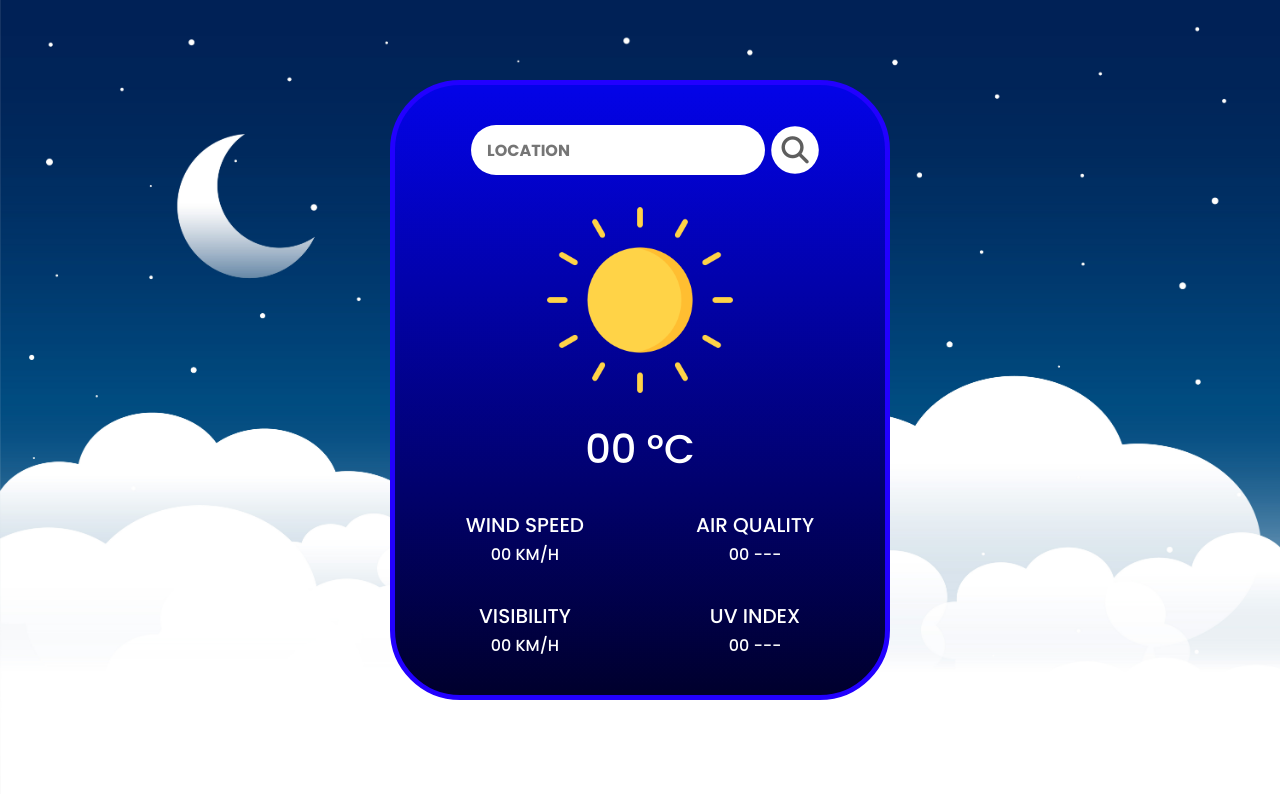
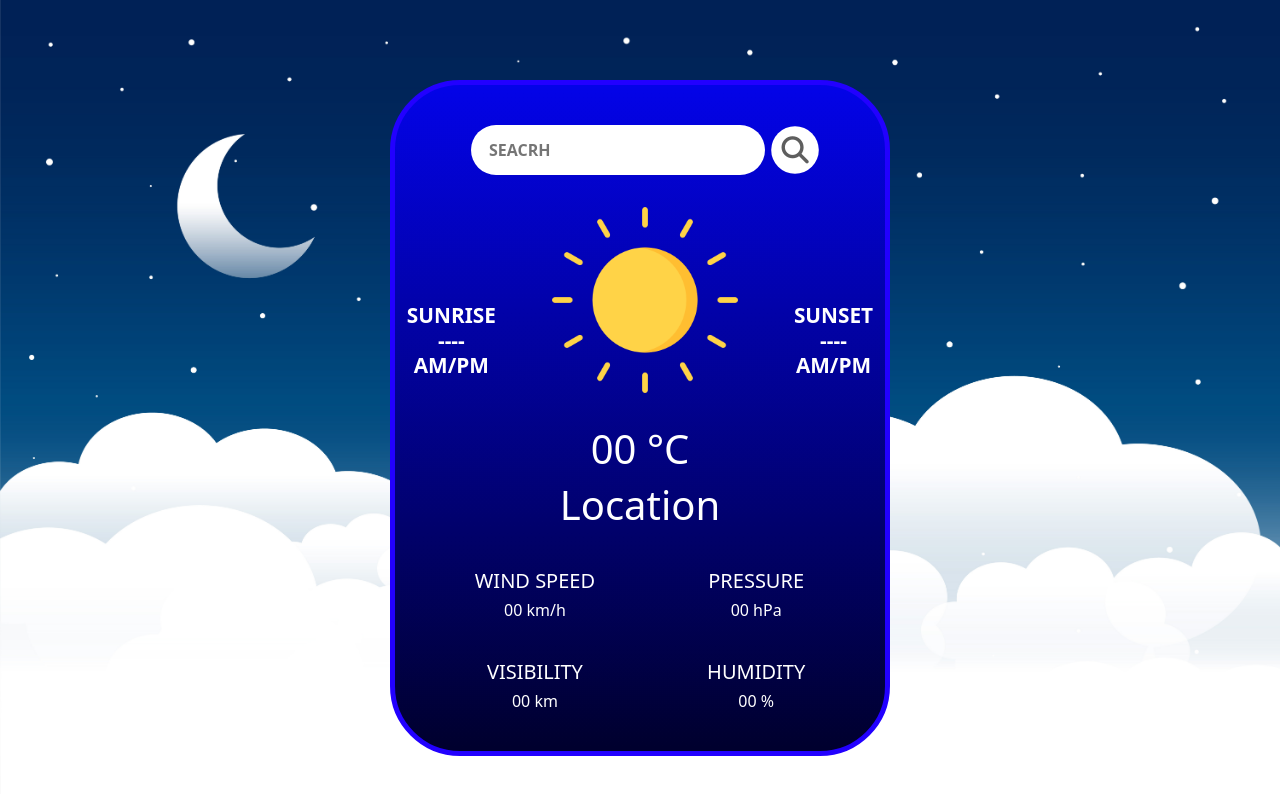
Before and after one commit to ashwinclarence/weather-app, a React (Create React App) app: page / in a window 1280 px wide. Shown: the top 794 px of the page. Built offline with nearby package versions, Linux system fonts and the light colour scheme.

Commit message:
all functionality completed

```diff
--- a/src/App.css
+++ b/src/App.css
@@ -4,11 +4,14 @@
   padding: 0;
   box-sizing: border-box;
   font-family: 'Poppins', sans-serif;
+
 }
 
 body {
   color: #ffffff;
-  background: linear-gradient(180deg, rgb(0, 115, 255), rgb(0, 38, 255));
+  /* background: linear-gradient(180deg, rgb(0, 115, 255), rgb(0, 38, 255)); */
   background-size: cover;
   background-repeat: no-repeat;
+  cursor: none;
+  transition: background-image 1s ease;
 }
--- a/src/App.js
+++ b/src/App.js
@@ -1,10 +1,9 @@
 import React from 'react'
-import './App.css'
+
 function App() {
-  let API_KEY="aa1710925314018ee0b5ee1619eda058";
   return (
-    <div className=''>
-      <h1>hello </h1>
+    <div>
+
     </div>
   )
 }
--- a/src/Components/WeatherApp/WeatherApp.css
+++ b/src/Components/WeatherApp/WeatherApp.css
@@ -1,4 +1,5 @@
 .weather-container{
+    background: linear-gradient(180deg,rgb(3, 3, 232),rgb(0, 0, 45));
     background-image: url(../images/bg3.jpg);
     background-size: cover;
     background-repeat: no-repeat;
@@ -15,6 +16,7 @@
     text-align: center;
     border-radius: 70px;
     overflow: hidden;
+    cursor: pointer;
 }
 .weather-box-header input{
     width: 60%;
@@ -43,6 +45,17 @@
     outline: none;
     border-radius: 50%;
 }
+.weather-box-content-img{
+    display: flex;
+    justify-content: center;
+    gap: 1.5rem;
+}
+.weather-box-content-img h3{
+    padding-top: 8rem;
+    font-size: 1.3rem;
+    text-transform: uppercase;
+    font-weight: 700;
+}
 .weather-box-content-img img{
     padding: 2rem;
     width: 250px;
@@ -60,7 +73,3 @@
     padding-top: 2rem;
     text-transform: uppercase;
 }
-.weather-box-content h6{
-
-    text-transform: uppercase;
-}
--- a/src/Components/WeatherApp/WeatherApp.js
+++ b/src/Components/WeatherApp/WeatherApp.js
@@ -1,36 +1,99 @@
-import React from 'react'
+import React, { useState } from 'react'
 import './WeatherApp.css'
+import morningbg from '../images/bg.jpg'
+import nightbg from '../images/bg3.jpg'
 import sunnyimg from '../images/sunny.png'
 import rain from '../images/rainy.png'
 import snow from '../images/snow.png'
 import cloudy from '../images/cloudy.png'
 import thunderrain from '../images/thunderrain.png'
 import partyclody from '../images/party cloudy.png'
+
+
+
 function WeatherApp() {
+  const [state, setState] = useState([])
+  const [error, setError] = useState(null);
+  let API_KEY = "aa1710925314018ee0b5ee1619eda058";
+  const search = async () => {
+    try {
+      const element = document.getElementsByClassName("weather-location-search");
+      if (element[0].value === "") {
+        return 0;
+      }
+      let url = `https://api.openweathermap.org/data/2.5/weather?q=${element[0].value}&units=Metric&appid=${API_KEY}`;
+      let response = await fetch(url);
+      if (!response.ok) {
+        throw new Error(`Failed to fetch data. Status: ${response.status}`);
+      }
+
+      let data = await response.json();
+
+
+      const sunriseTimestamp = data.sys.sunrise;
+      const sunsetTimestamp = data.sys.sunset;
+      const sunriseDate = new Date(sunriseTimestamp * 1000);
+      const sunsetDate = new Date(sunsetTimestamp * 1000);
+      const sunriseTime = sunriseDate.toLocaleTimeString();
+      const sunsetTime = sunsetDate.toLocaleTimeString();
+
+
+      const temperature = document.getElementsByClassName("temperature-measure");
+      const location = document.getElementsByClassName("location");
+      const windspeed = document.getElementsByClassName("wind-speed");
+      const visibility = document.getElementsByClassName("visibility");
+      const Pressure = document.getElementsByClassName("Pressure");
+      const Humidity = document.getElementsByClassName("Humidity");
+      const sunrise = document.getElementsByClassName("sunrise");
+      const sunset = document.getElementsByClassName("sunset");
+
+
+
+      temperature[0].innerHTML = data.main.temp + " \u00b0c";
+      location[0].innerHTML = data.name;
+      windspeed[0].innerHTML = data.wind.speed + " km/h";
+      visibility[0].innerHTML = data.visibility / 1000 + " km";
+      Pressure[0].innerHTML = data.main.pressure + " hPa";
+      Humidity[0].innerHTML = data.main.humidity + " %";
+      sunrise[0].innerHTML = "sunrise<br/>" + sunriseTime;
+      sunset[0].innerHTML = "sunset<br/>" + sunsetTime;
+
+      setError(null);
+  } catch (error) {
+    console.error("Error:", error);
+    setError("An error occurred while fetching weather data. Please try again.");
+    alert("Please Check Your Input")
+  }
+  }
   return (
-    <div className='weather-container'>
+    <div className='weather-container' >
       <div className="weather-box">
         <div className="weather-box-header">
-          <input type="text" className='weather-location-search' placeholder='location' />
-          <i class="fa-solid fa-magnifying-glass"></i>
+          <input type="text" className='weather-location-search' placeholder='Seacrh' value={state} onChange={(e) => setState(e.target.value)} />
+          <i class="fa-solid fa-magnifying-glass" onClick={() => { search(); setState("") }}></i>
         </div>
         <div className="weather-box-content-img">
-          <img src={sunnyimg} alt="" />
-          <h1>00 &deg;C</h1>
+          <h3 className='sunrise'>sunrise<br />----<br />am/pm</h3>
+          <img src={sunnyimg} alt="" className='weather-img' />
+          <h3 className='sunset'>sunset <br />----<br />am/pm</h3>
+        </div>
+        <div className="weather-box-content-temp">
+          <h1 className='temperature-measure'>00 &deg;C</h1>
+          <h1 className='location'>Location</h1>
         </div>
         <div className="weather-box-content">
           <div className="left-content">
 
             <h5>Wind Speed</h5>
-            <h6>00 km/h</h6>
+            <h6 className='wind-speed'>00 km/h</h6>
             <h5>visibility</h5>
-            <h6>00 km/h</h6>
+            <h6 className='visibility'>00 km</h6>
           </div>
           <div className="right-content">
-            <h5>Air Quality</h5>
-            <h6>00 ---</h6>
-            <h5>uv index</h5>
-            <h6>00 ---</h6>
+            <h5>Pressure</h5>
+            <h6 className='Pressure'>00 hPa</h6>
+            <h5>Humidity</h5>
+            <h6 className='Humidity'>00 %</h6>
           </div>
 
 
```
Also changed, not shown: src/Components/Clock/Clock.js (deleted, +0 -11 lines), src/Components/Navbar/Navbar.js (deleted, +0 -11 lines), src/Components/Navbar/Navbar.css (deleted).
